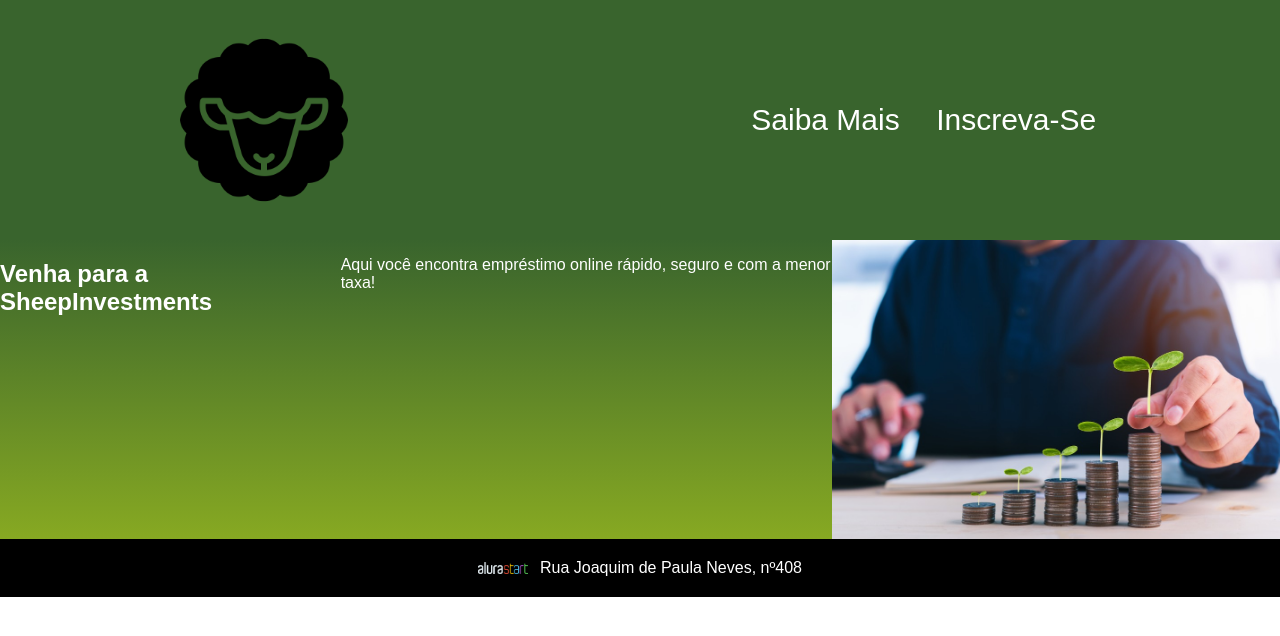
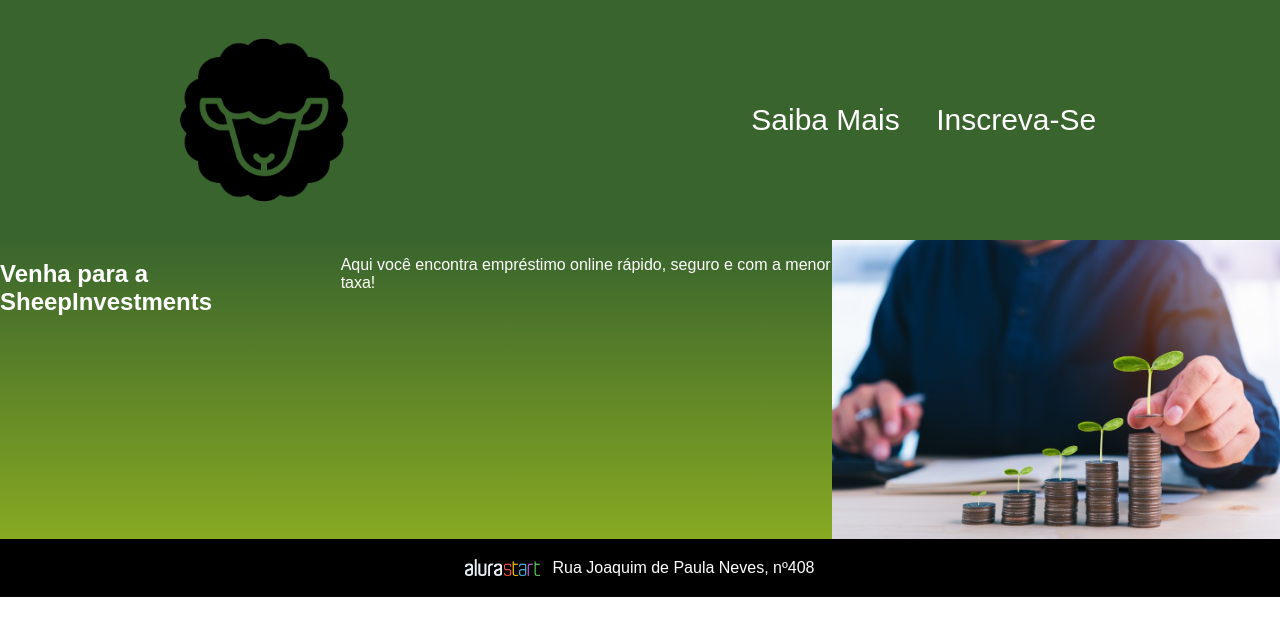
Before and after one commit to ArthurCarneiro02/Site-Criativo-Formadores, a plain HTML site: page index.html in a window 1280 px wide. Drawn offline with Linux system fonts and the light colour scheme.

Commit message:
tamanho img

```diff
--- a/style.css
+++ b/style.css
@@ -47,7 +47,7 @@ footer {
 }
 
 .logo {
-    width: 50px; /* ajuste o tamanho conforme necessário */
+    width: 75px; /* ajuste o tamanho conforme necessário */
     height: auto;
     margin-right: 12px; /* espaço entre a imagem e o texto */
 }
```
